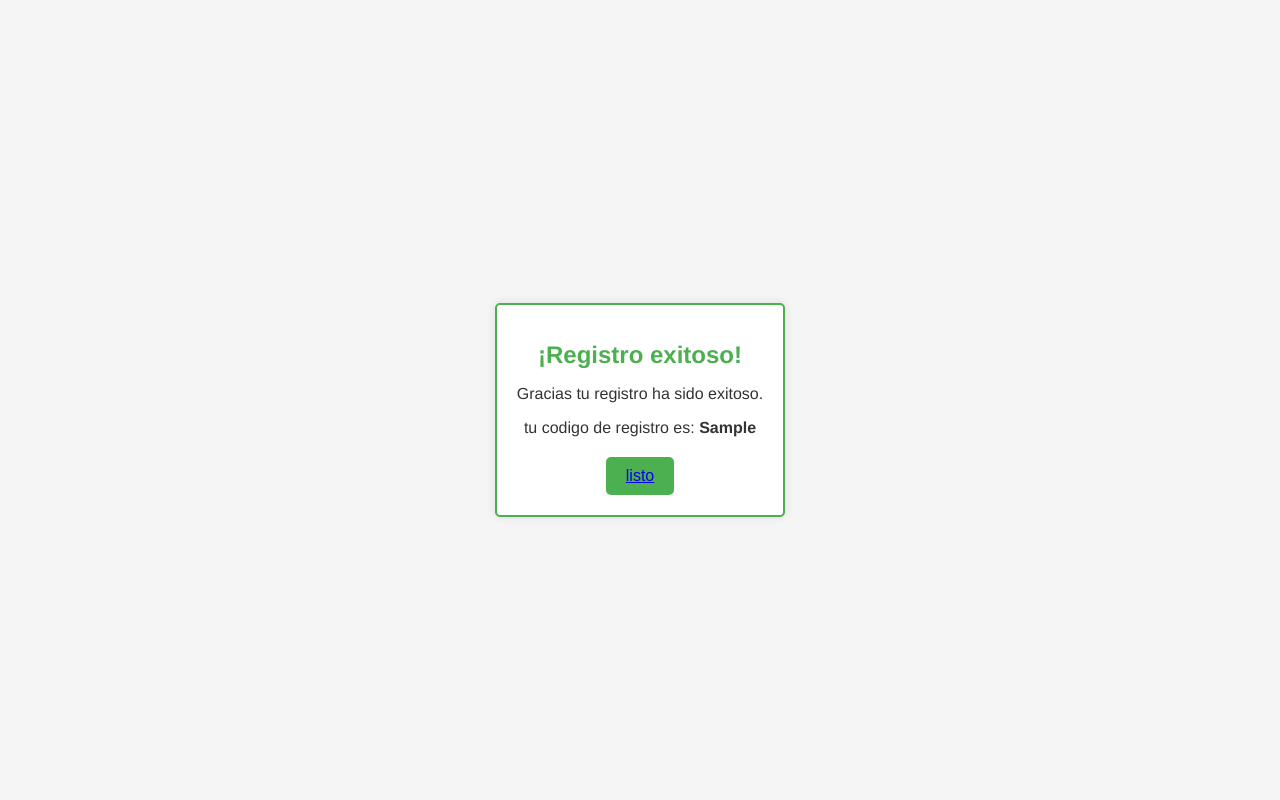
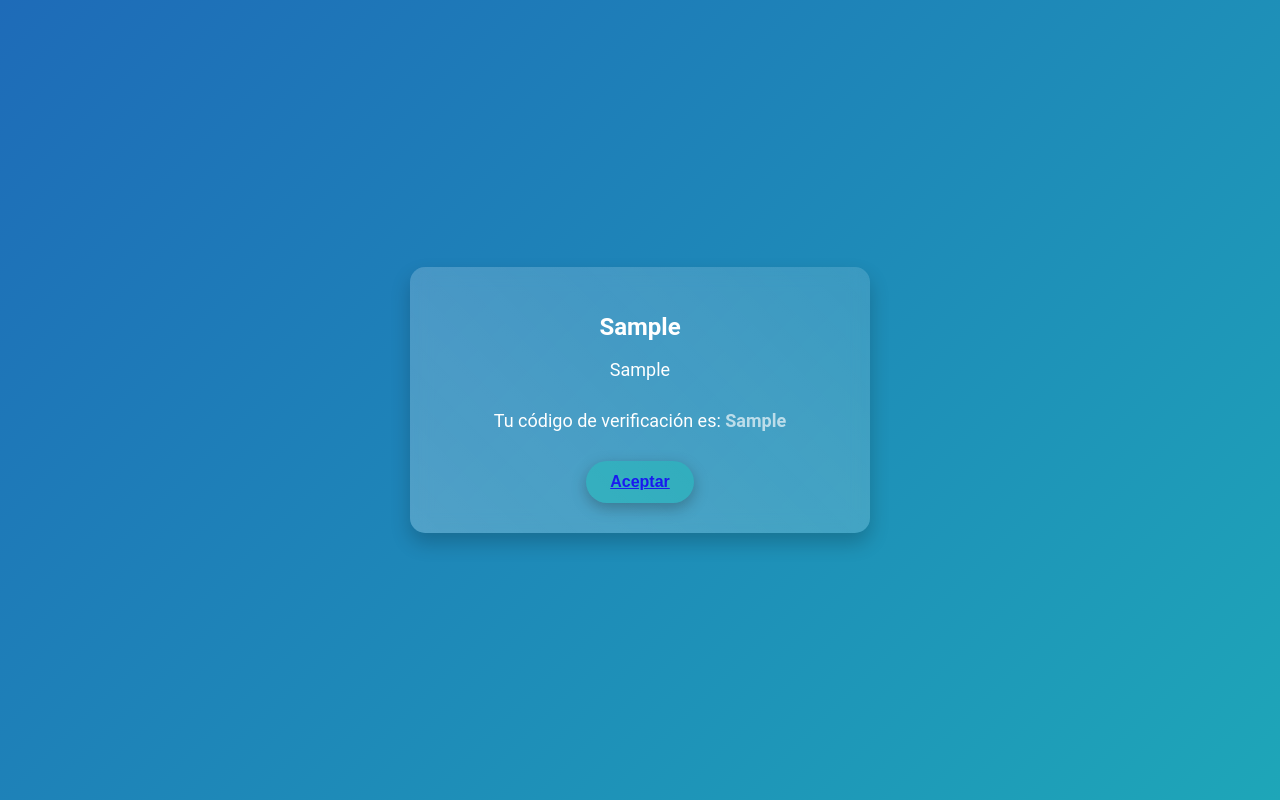
Before and after one commit to FlEtsv/sensorStats, a Flask app: template templates/success.html in a window 1280 px wide. Run offline with Flask 2, Linux system fonts and the light colour scheme; the template is opened without the code that fills it: most values are stand-ins (such as "Sample title", 1, 10 or a date in 2020).

Commit message:
vista success.html mejorada con degradado de colores y animaciones de aparicion, un parpadeo en el el codigo.

```diff
--- a/templates/success.html
+++ b/templates/success.html
@@ -2,76 +2,117 @@
 <html lang="en">
 <head>
     <meta charset="UTF-8">
-    <title>Success</title>
+    <title>Dialogo</title>
     <style>
         body {
-    font-family: 'Helvetica Neue', Arial, sans-serif;
-    background-color: #f5f5f5;
-    color: #333;
-    margin: 0;
-    padding: 0;
             display: flex;
             justify-content: center;
             align-items: center;
-    min-height: 100vh;
-    flex-direction: column;
-}
-
-.SuccesCode {
-    background-color: #fff;
-    padding: 20px;
-    border-radius: 5px;
-    box-shadow: 0 0 10px rgba(0, 0, 0, 0.1);
-    margin-top: 20px;
-    text-align: center;
-    border: 2px solid #4CAF50; /* Add border */
-    animation: fadeIn 1s ease-in-out; /* Add animation */
-
+            height: 100vh;
+            margin: 0;
+            font-family: 'Roboto', sans-serif;
+            background: linear-gradient(135deg, #1e6bb8, #1ea6b8);
+            color: white;
+            overflow: hidden;
         }
 
         @keyframes fadeIn {
-    from {
-        opacity: 0;
-        transform: translateY(-20px);
+            from { opacity: 0; transform: scale(0.8); }
+            to { opacity: 1; transform: scale(1); }
         }
-    to {
+
+        @keyframes slideIn {
+            from { transform: translateY(50px); }
+            to { transform: translateY(0); }
+        }
+
+        .dialog {
+            background: rgba(255, 255, 255, 0.1);
+            backdrop-filter: blur(10px);
+            border-radius: 15px;
+            padding: 30px;
+            text-align: center;
+            animation: fadeIn 0.6s ease-out;
+            box-shadow: 0 10px 20px rgba(0, 0, 0, 0.2);
+            max-width: 90%;
+            width: 400px;
+        }
+
+        .dialog h1 {
+            font-size: 24px;
+            margin-bottom: 15px;
+            font-weight: bold;
+            animation: slideIn 0.8s ease-out;
+        }
+
+        .dialog p {
+            font-size: 18px;
+            margin-bottom: 30px;
+            animation: slideIn 1s ease-out;
+        }
+
+        .dialog button {
+            padding: 12px 24px;
+            background-color: #1ea6b8;
+            color: white;
+            border: none;
+            border-radius: 30px;
+            cursor: pointer;
+            font-size: 16px;
+            font-weight: bold;
+            transition: all 0.3s ease;
+            box-shadow: 0 5px 15px rgba(0, 0, 0, 0.3);
+            animation: fadeIn 1.2s ease-out;
+        }
+
+        .dialog button:hover {
+            background-color: #16b7a8;
+            transform: translateY(-3px);
+            box-shadow: 0 8px 25px rgba(0, 0, 0, 0.4);
+        }
+
+        .dialog button:active {
+            transform: translateY(1px);
+            box-shadow: 0 3px 10px rgba(0, 0, 0, 0.3);
+        }
+
+        .dialog::after {
+            content: '';
+            position: absolute;
+            top: 0;
+            left: 0;
+            right: 0;
+            bottom: 0;
+            background: linear-gradient(45deg, rgba(255, 255, 255, 0.2), rgba(255, 255, 255, 0.05));
+            border-radius: 15px;
+            pointer-events: none;
+            opacity: 0.7;
+            animation: fadeIn 1.5s ease-out;
+        }
+
+        @keyframes parpadeo {
+            0%, 100% {
                 opacity: 1;
-        transform: translateY(0);
+                transform: scale(1);
+            }
+            50% {
+                opacity: 0.5;
+                transform: scale(1.2);
             }
         }
-.SuccesCode h1 {
-    color: #4CAF50;
-    font-family: "Lucinda Grande", "Lucinda Sans Unicode", Helvetica, Arial, Verdana, sans-serif;
-    font-size: 24px;
-    margin-bottom: 10px;
 
-}
-.SuccesCode p {
-    font-size: 16px;
-    margin-bottom: 10px;
-
-}
-.SuccesCode button {
-    background-color: #4CAF50;
-    color: white;
-    padding: 10px 20px;
-    border: none;
-    border-radius: 5px;
-    cursor: pointer;
-    font-size: 16px;
-    margin-top: 10px;
-    text-decoration: none;
-    animation: blink 1s infinite; /* Add animation */
+        .parpadeo {
+            animation: parpadeo 1s infinite;
         }
     </style>
 </head>
 <body>
-    <div class="SuccesCode">
-        <h1>¡Registro exitoso!</h1>
-        <p>Gracias tu registro ha sido exitoso.</p>
-        <p>tu codigo de registro es: <strong>{{ codigoVerificacion }}</strong></p>
+    <div class="dialog">
+        <h1>{{ tipoAviso }}</h1>
+        <p id="message">{{ mensajeUsuario }}</p>
+        <p>Tu código de verificación es: <strong class="parpadeo">{{ codigoVerificacion }}</strong></p>
         <button>
-            <a href="/" METHODS="GET">listo</a>
+            <a href="/" method="GET">Aceptar</a>
         </button>
     </div>
 </body>
```
Also changed, not shown: templates/BotDisplay.html (+8 -0 lines). Lines whose indentation alone changed are shown as unchanged.
